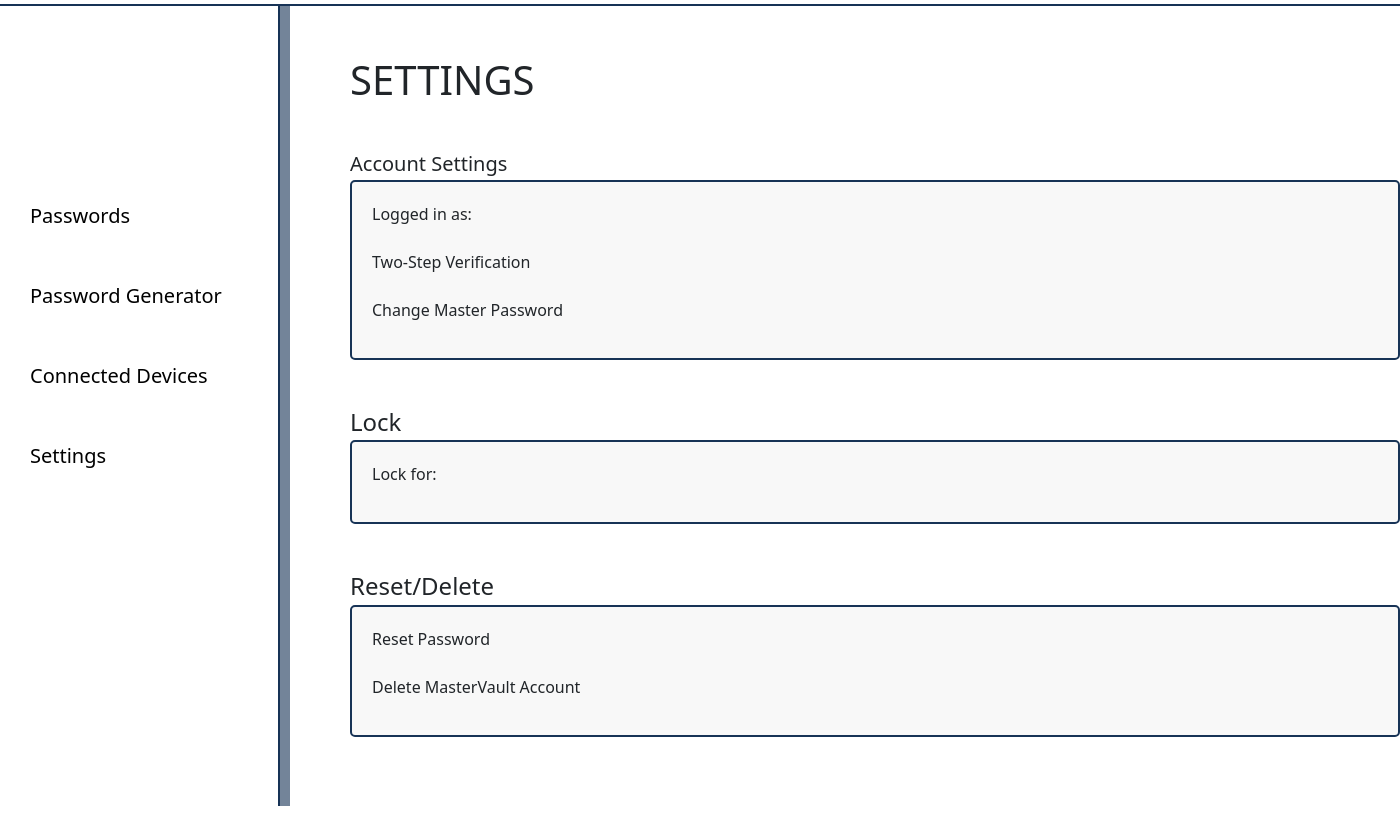
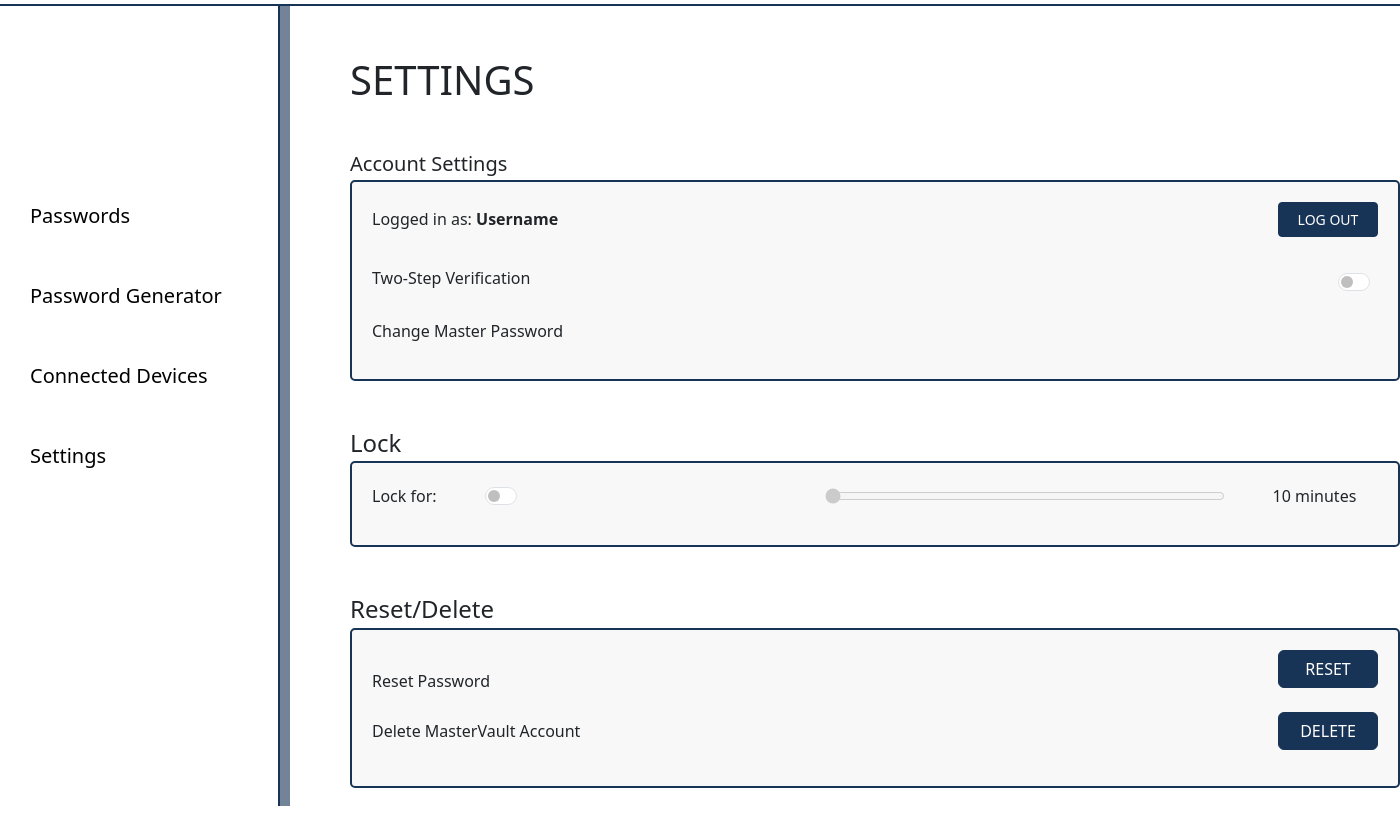
Before and after one commit to SmurfPJ/205.2-MasterVault, a Flask app: page /settings in a window 1400 px wide. Shown: the part 290-1126 px from the top of the page. Before the commit the page ends 1096 px from the top, so only its background shows below. Run offline with Flask 3, Linux system fonts and the light colour scheme; some libraries are stand-ins or nearby versions.

Commit message:
added in toggles, buttons and slider for each section accordingly

```diff
--- a/static/script.js
+++ b/static/script.js
@@ -88,3 +88,14 @@ function checkMasterPasswordMatch() {
         passwordMatchMessage.innerText = 'Passwords do not match';
     }
 }
+
+function updateRangeLabel() {
+    var rangeValue = document.getElementById('lockRange').value;
+    document.getElementById('lockRangeLabel').innerText = rangeValue * 10 + ' minutes';
+}
+
+function toggleSlider() {
+    var lockSwitch = document.getElementById('lockSwitch').checked;
+    var lockRange = document.getElementById('lockRange');
+    lockRange.disabled = !lockSwitch;
+}
--- a/static/style.css
+++ b/static/style.css
@@ -149,3 +149,58 @@ background-color: #4c8cdb;
     list-style-type: none;
     padding-left: 0;
 }
+
+.btn-sm {
+    background-color: #173356;
+    border-color: #173356;
+    width: 100px;
+    text-align: center;
+    line-height: 25px;
+}
+
+.btn-sm:hover {
+background-color: #4c8cdb;
+    border-color: #4c8cdb;
+}
+
+
+.form-check-input {
+    width: 30px;
+    height: 18px;
+    text-align: center;
+}
+
+
+.form-check-input::after {
+    width: 30px;
+    height: 18px;
+    background-color: #173356;
+    border-radius: 50%;
+    transition: transform .3s;
+    transform: translateX(0);
+}
+
+.form-check-input:checked {
+    background-color: #4caf50;
+}
+
+.form-check-input:checked + .form-check-input::after {
+    transform: translateX(1em);
+}
+
+input[type=range] {
+    width: 400px;
+    margin-left: 300px;
+}
+
+.lockSlider{
+    margin-right: 500px;
+}
+
+.btn-warning, .btn-danger {
+    background-color: #173356;
+    border-color: #173356;
+    color: white;
+    width: 100px;
+    text-align: center;
+}
--- a/templates/settings.html
+++ b/templates/settings.html
@@ -12,8 +12,18 @@
     <h5 class="section-title mb-1">Account Settings</h5>
     <div class="section-box mb-5">
         <ul class="list-unstyled">
-            <li class="mb-4">Logged in as: </li>
-            <li class="mb-4">Two-Step Verification</li>
+           <li class="mb-4">
+                    <div class="d-flex justify-content-between align-items-center">
+                        <span>Logged in as: <strong>Username</strong></span>
+                        <button class="btn btn-secondary btn-sm">LOG OUT</button>
+                    </div>
+            <li class="mb-4 d-flex justify-content-between align-items-center">
+                <span>Two-Step Verification</span>
+                <div class="form-check form-switch mt-2">
+                    <input class="form-check-input" type="checkbox" id="twoStepVerification">
+                    <label class="form-check-label" for="twoStepVerification"></label>
+                </div>
+            </li>
             <li>Change Master Password</li>
         </ul>
     </div>
@@ -21,15 +31,28 @@
     <h4 class="section-title mb-1">Lock</h4>
     <div class="section-box mb-5">
         <ul class="list-unstyled">
-            <li>Lock for: </li>
+          <li class="d-flex align-items-center">
+            <span class="me-5">Lock for: </span>
+            <div class="form-check form-switch me-6">
+                 <input class="form-check-input" type="checkbox" id="lockSwitch" onchange="toggleSlider()">
+            </div>
+            <input type="range" min="1" max="5" value="1" class="slider me-5" id="lockRange" oninput="updateRangeLabel()" disabled>
+            <span id="lockRangeLabel">10 minutes</span>
+        </li>
         </ul>
     </div>
 
     <h4 class="section-title mb-1">Reset/Delete</h4>
     <div class="section-box mb-5">
         <ul class="list-unstyled">
-            <li class="mb-4">Reset Password</li>
-            <li>Delete MasterVault Account</li>
+           <li class="d-flex justify-content-between align-items-center">
+            Reset Password
+            <button type="button" class="btn btn-warning mb-4">RESET</button>
+        </li>
+        <li class="d-flex justify-content-between align-items-center">
+            Delete MasterVault Account
+            <button type="button" class="btn btn-danger">DELETE</button>
+        </li>
         </ul>
     </div>
 </div>
```
